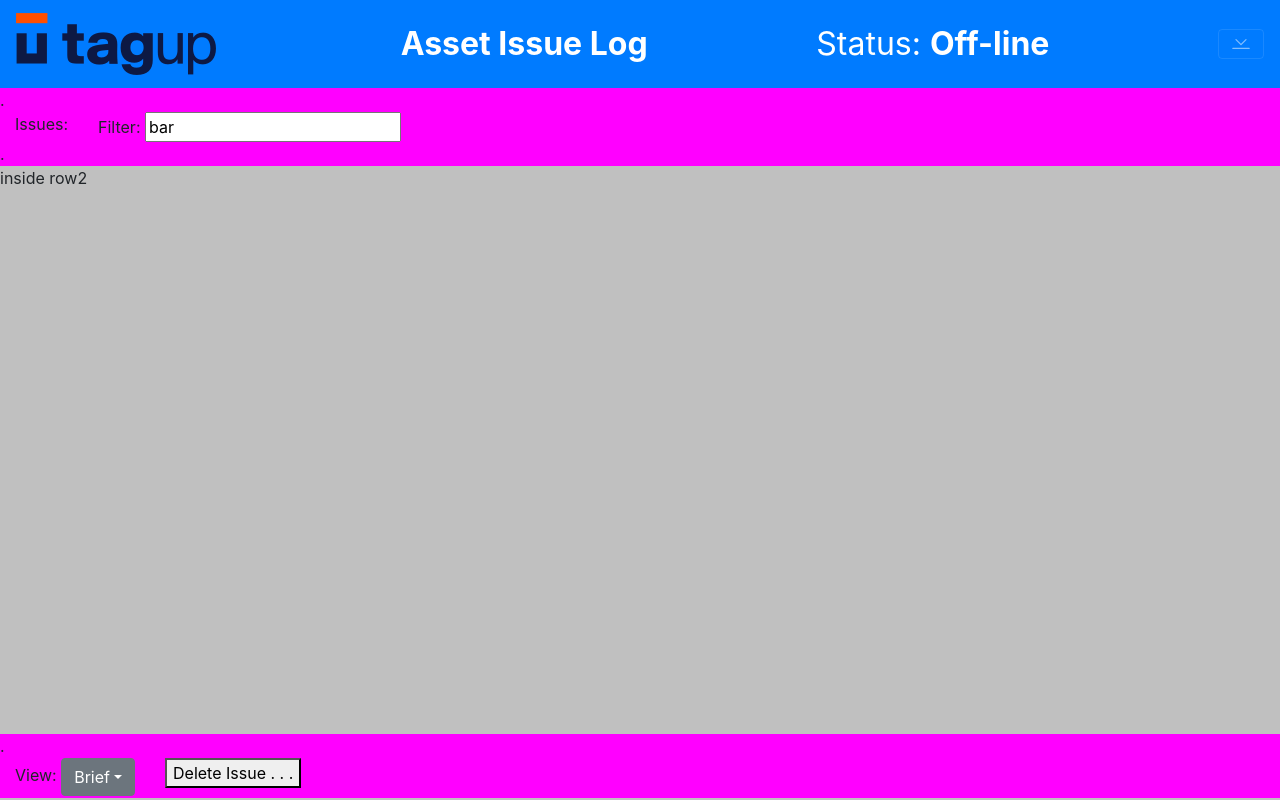
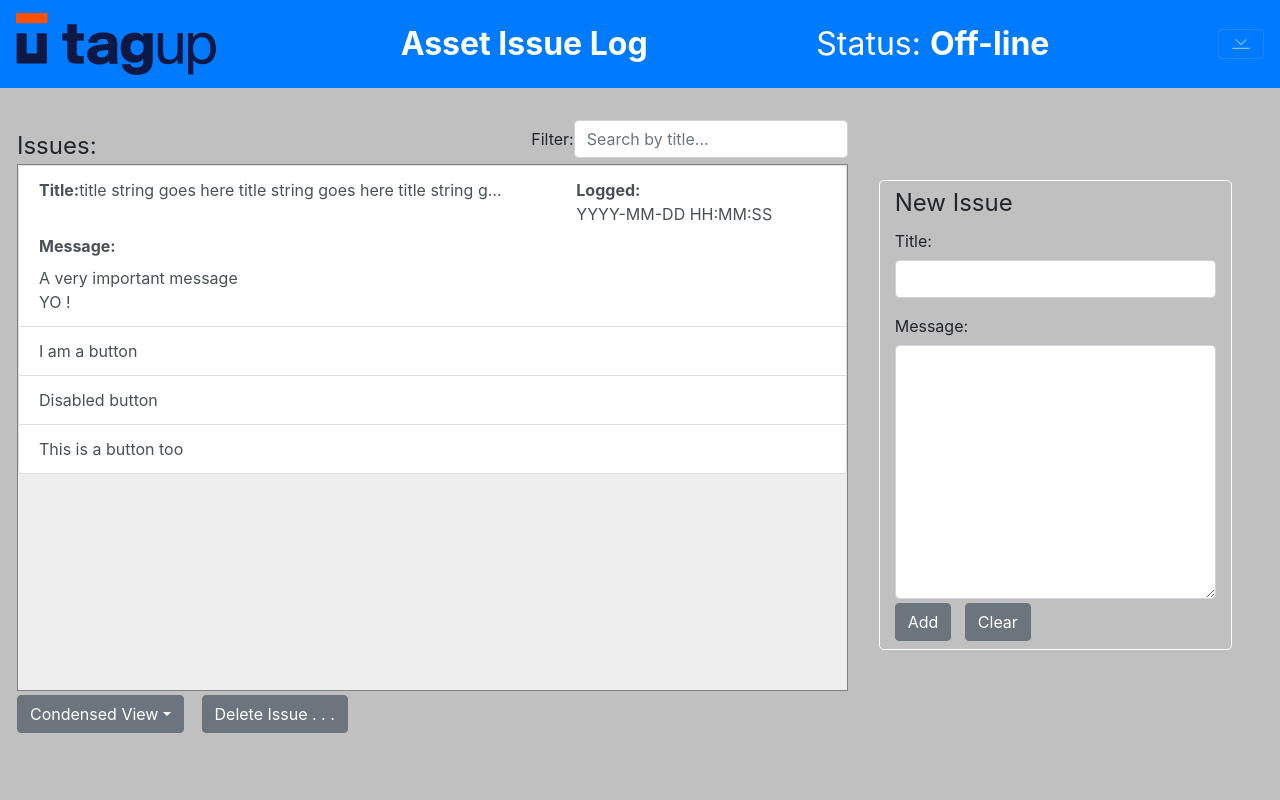
Before and after one commit to GuiGuyJim/tagup_frontend_challenge, a Vue app: page / in a window 1280 px wide. Built offline with nearby package versions, Linux system fonts and the light colour scheme.

Commit message:
Main layout mostly done.

```diff
--- a/src/App.vue
+++ b/src/App.vue
@@ -24,27 +24,114 @@
 			</b-collapse>
 		</b-navbar>
 		<!-- Note: quick and dirty, hard-coded, way to set full height for container, but minus header height. TODO: clean this up. -->
-		<b-container fluid style="height: calc(100% - 90px); background-color: fuchsia;">
-			<b-row  style="/*TODO: properly set margins/padding*/">.</b-row>
-			<b-row style="">
-				<b-col cols="12" md="auto">Issues:</b-col>
-				<b-col cols="12" md="auto">Filter: <input value="bar"/></b-col>
-				<b-col>&nbsp;</b-col>
-			</b-row>
-			<b-row  style="/*TODO: properly set margins/padding*/">.</b-row>
-			<b-row  style="height: 80%; background-color: silver;">
-				inside row2
-			</b-row>
-			<b-row  style="/*TODO: properly set margins/padding*/">.</b-row>
-			<b-row>
-				<b-col cols="12" md="auto">View:
-					<b-dropdown text="Brief">
-						<b-dropdown-item active>Brief</b-dropdown-item>
-						<b-dropdown-item>Full</b-dropdown-item>
-					</b-dropdown>
+		<b-container fluid class="p-3" style="height: calc(100vh - 150px); /* background-color: fuchsia; */">
+			<b-row class="p-3" style="height: 100%;">
+				<b-col>
+					<b-row>
+						<b-col cols="12" md="auto" class="pl-0">
+							<b-form inline>
+								<label class="mt-2 mb-0" style="font-size: 150%">Issues:</label>
+							</b-form>
+						</b-col>
+						<b-col>
+						</b-col>
+						<b-col cols="12" md="auto" style="padding-right: 0;">
+							<b-form inline>
+							<label>Filter:</label>
+							<b-form-input placeholder="Search by title..."></b-form-input>
+							</b-form>
+						</b-col>
+					</b-row>
+
+					<b-row style="height: 90%; background-color: #eee; border: 1px solid gray; overflow: scroll;">
+						<b-list-group style="width: 100%;">
+						  <b-list-group-item button>
+						  	<b-container>
+						  		<b-row>
+						  			<b-col class="pl-0">
+										<b-form inline>
+											<label style="font-weight: bold;">Title:</label>
+											<div style="width: 90%; overflow: hidden; white-space: nowrap; text-overflow: ellipsis;">
+											title string goes here
+											title string goes here
+											title string goes here
+											</div>
+										</b-form>
+						  			</b-col>
+						  			<b-col class="pr-0 pl-5">
+										<b-form inline>
+											<label style="font-weight: bold;">Logged:</label>YYYY-MM-DD HH:MM:SS
+										</b-form>
+						  			</b-col>
+						  		</b-row>
+						  		<b-row class="pt-2 pb-0">
+									<b-form>
+										<label class="" style="font-weight: bold;">Message:</label>
+										<p style="margin: 0;">A very important message<br>YO !</p>
+									</b-form>
+						  		</b-row>
+						  	</b-container>
+						  </b-list-group-item>
+						  <b-list-group-item button>I am a button</b-list-group-item>
+						  <b-list-group-item button>Disabled button</b-list-group-item>
+						  <b-list-group-item button>This is a button too</b-list-group-item>
+						</b-list-group>
+<!--
+						<b-col cols="12" style="height: 5em; background-color: red;">
+							<b-row>
+								an item
+							</b-row>
+						</b-col>
+						<b-col cols="12" style="height: 5em; background-color: green;">
+							<b-row>
+								an item
+							</b-row>
+						</b-col>
+-->
+					</b-row>
+
+					<b-row>
+						<b-col class="pl-0 pt-1">
+								<b-dropdown text="Condensed View">
+									<b-dropdown-item active>Condensed View</b-dropdown-item>
+									<b-dropdown-item>Full Vie</b-dropdown-item>
+								</b-dropdown>
+
+								&nbsp;&nbsp;
+								<b-button>Delete Issue . . .</b-button>
+						</b-col>
+						<b-col>&nbsp;</b-col>
+					</b-row>
+
 				</b-col>
-				<b-col cols="12" md="auto"><button>Delete Issue . . .</button></b-col>
-				<b-col>&nbsp;</b-col>
+				<b-col cols="4" style="margin-top: 2.75em; margin-bottom: 1.2em; /* background-color: red;*/">
+					<b-row class="m-3" style="border: 1px solid white; border-radius: 0.3em; background-color: silver;">
+						<b-col>
+							<b-form inline>
+								<label class="mt-1 mb-2" style="font-size: 150%">New Issue</label>
+							</b-form>
+						<b-row align-h="between">
+							<b-col>
+								<b-form>
+									<b-form-group label="Title:">
+										<b-form-input></b-form-input>
+									</b-form-group>
+									<b-form-group label="Message:" class="mb-1">
+										<b-form-textarea rows="10" max-rows="10"></b-form-textarea>
+									</b-form-group>
+									<b-row class="mb-2">
+										<b-col>
+											<b-button>Add</b-button>
+											&nbsp;
+											<b-button>Clear</b-button>
+										</b-col>
+									</b-row>
+								</b-form>
+							</b-col>
+						</b-row>
+						</b-col>
+					</b-row>
+				</b-col>
 			</b-row>
 		</b-container>
 	</div>
```
